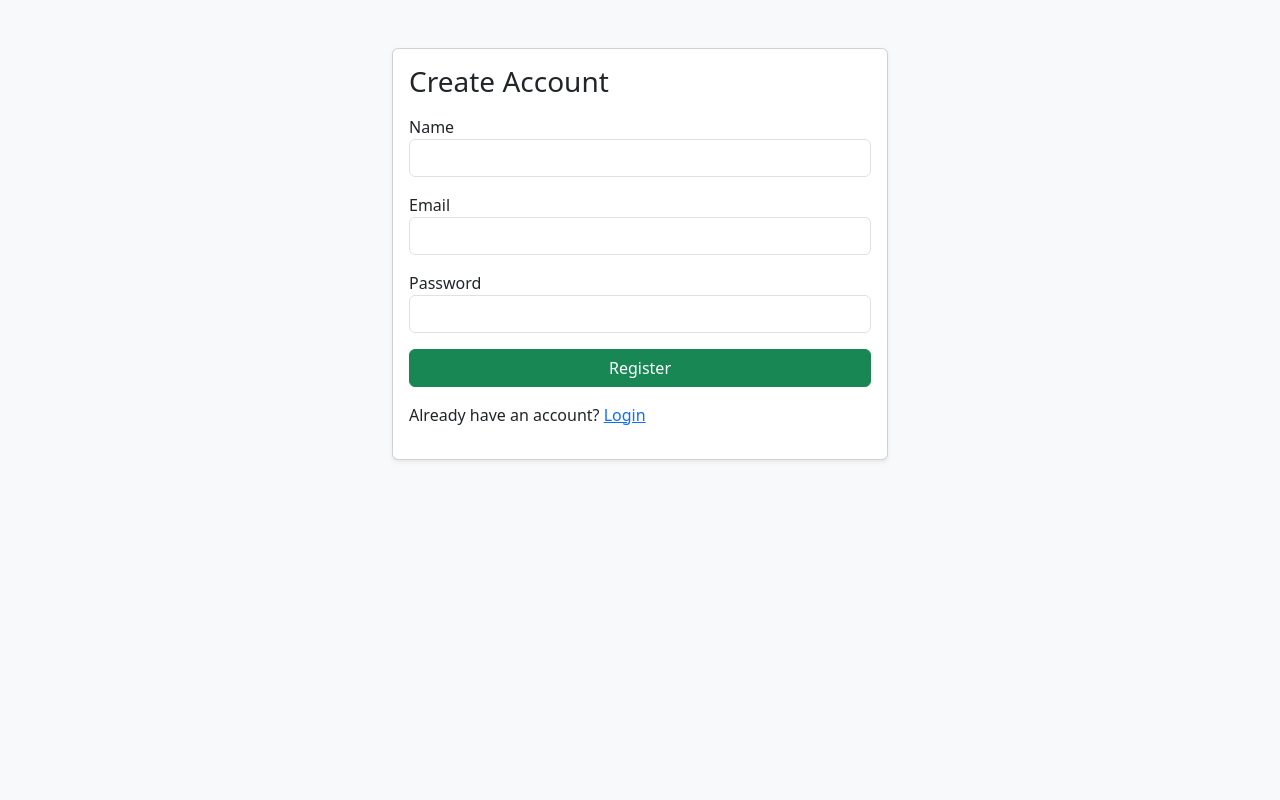
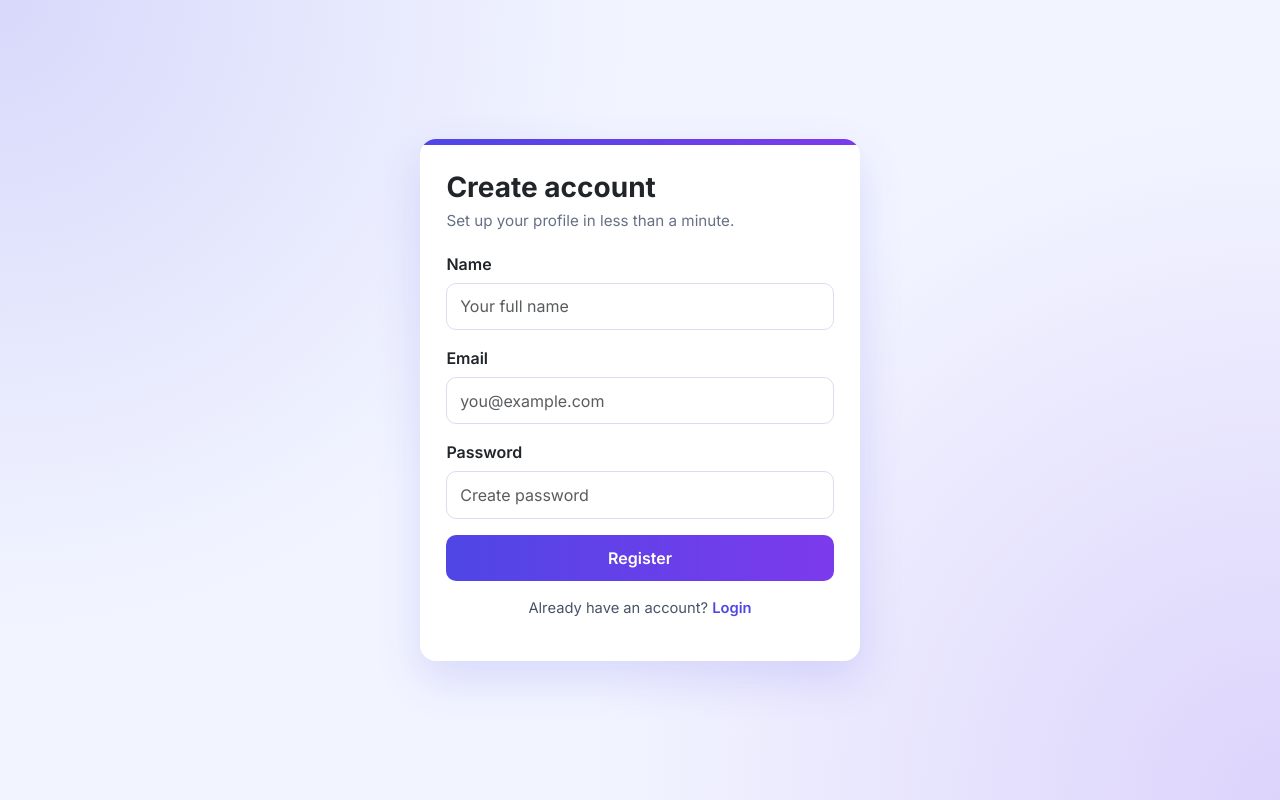
Before and after one commit to AdarshXGupta07/Finance-Management, a Flask app: page /register in a window 1280 px wide. Run offline with Flask 3, Linux system fonts and the light colour scheme.

Commit message:
Simplify auth UI and add SQL query documentation

```diff
--- /dev/null
+++ b/frontend/static/css/auth.css
@@ -0,0 +1,115 @@
+:root {
+  --auth-primary: #4f46e5;
+  --auth-secondary: #7c3aed;
+  --auth-bg: #f2f5ff;
+  --auth-text: #1f2937;
+}
+
+* {
+  box-sizing: border-box;
+}
+
+.auth-page {
+  margin: 0;
+  min-height: 100vh;
+  font-family: 'Inter', system-ui, -apple-system, sans-serif;
+  color: var(--auth-text);
+  background:
+    radial-gradient(circle at 0% 0%, rgba(79, 70, 229, 0.16), transparent 42%),
+    radial-gradient(circle at 100% 100%, rgba(124, 58, 237, 0.18), transparent 46%),
+    var(--auth-bg);
+  display: grid;
+  place-items: center;
+  padding: 1.5rem;
+}
+
+.auth-shell {
+  width: min(440px, 100%);
+  animation: fadeUp 0.65s ease-out;
+}
+
+.auth-card {
+  border: 0;
+  border-radius: 16px;
+  box-shadow: 0 18px 45px rgba(79, 70, 229, 0.16);
+  overflow: hidden;
+}
+
+.auth-accent {
+  height: 6px;
+  background: linear-gradient(90deg, var(--auth-primary), var(--auth-secondary));
+}
+
+.auth-card .card-body {
+  padding: 1.65rem;
+}
+
+.auth-title {
+  font-weight: 700;
+  margin-bottom: 0.35rem;
+}
+
+.auth-subtitle {
+  color: #667085;
+  margin-bottom: 1.2rem;
+  font-size: 0.95rem;
+}
+
+.auth-form .form-label {
+  font-weight: 600;
+  margin-bottom: 0.4rem;
+}
+
+.auth-form .form-control {
+  border-radius: 10px;
+  border: 1px solid #d9def3;
+  padding: 0.68rem 0.8rem;
+  transition: border-color 0.2s ease, box-shadow 0.2s ease;
+}
+
+.auth-form .form-control:focus {
+  border-color: var(--auth-primary);
+  box-shadow: 0 0 0 3px rgba(79, 70, 229, 0.15);
+}
+
+.auth-btn {
+  border: 0;
+  border-radius: 10px;
+  background: linear-gradient(90deg, var(--auth-primary), var(--auth-secondary));
+  font-weight: 600;
+  padding: 0.7rem;
+  transition: transform 0.2s ease, box-shadow 0.2s ease;
+}
+
+.auth-btn:hover {
+  transform: translateY(-1px);
+  box-shadow: 0 10px 18px rgba(79, 70, 229, 0.25);
+}
+
+.auth-switch {
+  margin-top: 1rem;
+  text-align: center;
+  color: #475467;
+  font-size: 0.92rem;
+}
+
+.auth-switch a {
+  color: var(--auth-primary);
+  font-weight: 600;
+  text-decoration: none;
+}
+
+.auth-switch a:hover {
+  text-decoration: underline;
+}
+
+@keyframes fadeUp {
+  from {
+    opacity: 0;
+    transform: translateY(16px);
+  }
+  to {
+    opacity: 1;
+    transform: translateY(0);
+  }
+}
--- a/frontend/templates/register.html
+++ b/frontend/templates/register.html
@@ -1,25 +1,46 @@
 <!doctype html>
 <html lang="en">
 <head>
-  <meta charset="UTF-8"><meta name="viewport" content="width=device-width, initial-scale=1.0">
+  <meta charset="UTF-8">
+  <meta name="viewport" content="width=device-width, initial-scale=1.0">
   <title>Register - PFMS</title>
   <link href="https://cdn.jsdelivr.net/npm/bootstrap@5.3.3/dist/css/bootstrap.min.css" rel="stylesheet">
+  <link href="https://fonts.googleapis.com/css2?family=Inter:wght@400;500;600;700&display=swap" rel="stylesheet">
+  <link rel="stylesheet" href="{{ url_for('static', filename='css/auth.css') }}">
 </head>
-<body class="bg-light">
-<div class="container mt-5" style="max-width:520px;">
-  <div class="card shadow-sm">
-    <div class="card-body">
-      <h3 class="mb-3">Create Account</h3>
-      {% with messages = get_flashed_messages(with_categories=true) %}{% for category, message in messages %}<div class="alert alert-{{ category }}">{{ message }}</div>{% endfor %}{% endwith %}
-      <form method="post">
-        <div class="mb-3"><label>Name</label><input class="form-control" name="name" required></div>
-        <div class="mb-3"><label>Email</label><input class="form-control" name="email" type="email" required></div>
-        <div class="mb-3"><label>Password</label><input class="form-control" name="password" type="password" required></div>
-        <button class="btn btn-success w-100">Register</button>
-      </form>
-      <p class="mt-3">Already have an account? <a href="{{ url_for('auth.login') }}">Login</a></p>
+<body class="auth-page">
+  <main class="auth-shell" role="main">
+    <div class="card auth-card">
+      <div class="auth-accent"></div>
+      <div class="card-body">
+        <h3 class="auth-title">Create account</h3>
+        <p class="auth-subtitle">Set up your profile in less than a minute.</p>
+
+        {% with messages = get_flashed_messages(with_categories=true) %}
+          {% for category, message in messages %}
+            <div class="alert alert-{{ category }}">{{ message }}</div>
+          {% endfor %}
+        {% endwith %}
+
+        <form class="auth-form" method="post">
+          <div class="mb-3">
+            <label class="form-label" for="name">Name</label>
+            <input class="form-control" id="name" name="name" placeholder="Your full name" required>
+          </div>
+          <div class="mb-3">
+            <label class="form-label" for="email">Email</label>
+            <input class="form-control" id="email" name="email" type="email" placeholder="you@example.com" required>
+          </div>
+          <div class="mb-3">
+            <label class="form-label" for="password">Password</label>
+            <input class="form-control" id="password" name="password" type="password" placeholder="Create password" required>
+          </div>
+          <button class="btn btn-success auth-btn w-100" type="submit">Register</button>
+        </form>
+
+        <p class="auth-switch">Already have an account? <a href="{{ url_for('auth.login') }}">Login</a></p>
+      </div>
     </div>
-  </div>
-</div>
+  </main>
 </body>
 </html>
```
Also changed, not shown: database/SQL_QUERIES_USED.md (added, +148 -0 lines), frontend/templates/login.html (+33 -15 lines), README.md.
